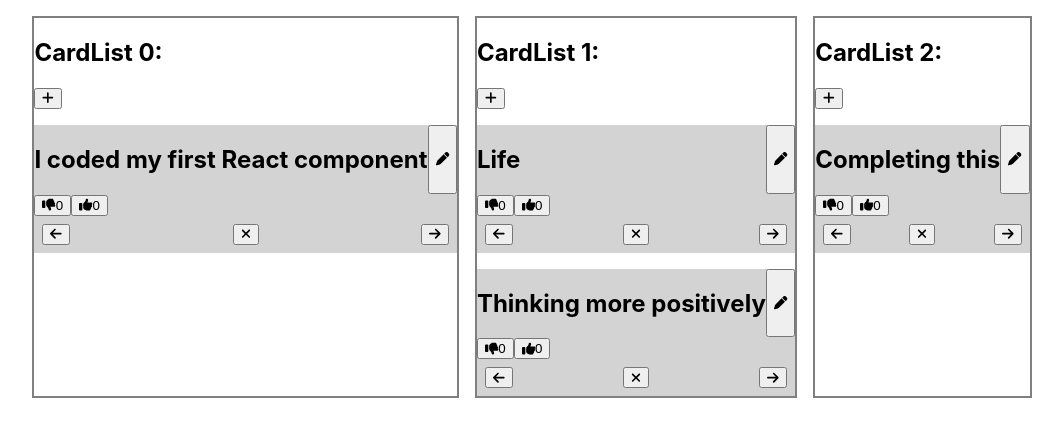
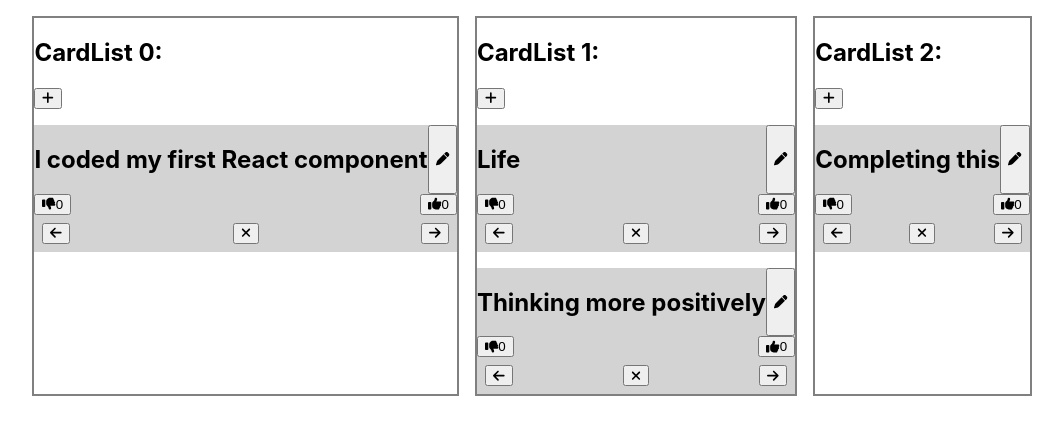
Before and after one commit to klalicki/retro-board, a React (Create React App) app: page / in a window 1280 px wide. Shown: the top 436 px of the page, without its empty margins (108-1171 px from the left). Built offline with nearby package versions, Linux system fonts and the light colour scheme.

Commit message:
MVP - meets all acceptance criteria but is ugly

```diff
--- a/src/components/App/App.css
+++ b/src/components/App/App.css
@@ -32,5 +32,9 @@
 }
 .card-header input {
   flex-grow: 1;
+}
 
+.vote-bar {
+  display: flex;
+  justify-content: space-between;
 }
--- a/src/components/VoteBar/VoteBar.jsx
+++ b/src/components/VoteBar/VoteBar.jsx
@@ -7,7 +7,7 @@ import { faThumbsUp, faThumbsDown } from "@fortawesome/free-solid-svg-icons";
 const VoteBar = ({ listIndex, cardIndex }) => {
   const { data, incrementUpvote, incrementDownvote } = useContext(DataContext);
   return (
-    <div>
+    <div className="vote-bar">
       <button
         onClick={() => {
           incrementDownvote(listIndex, cardIndex);
```
